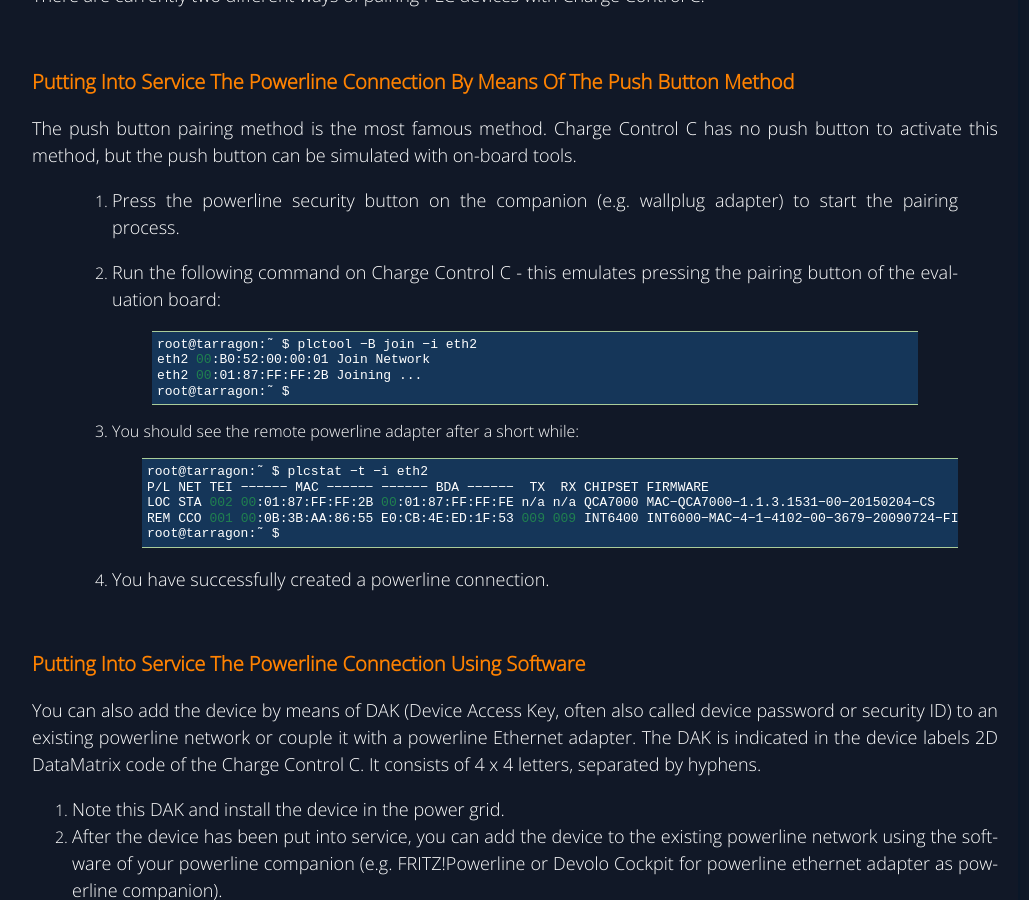
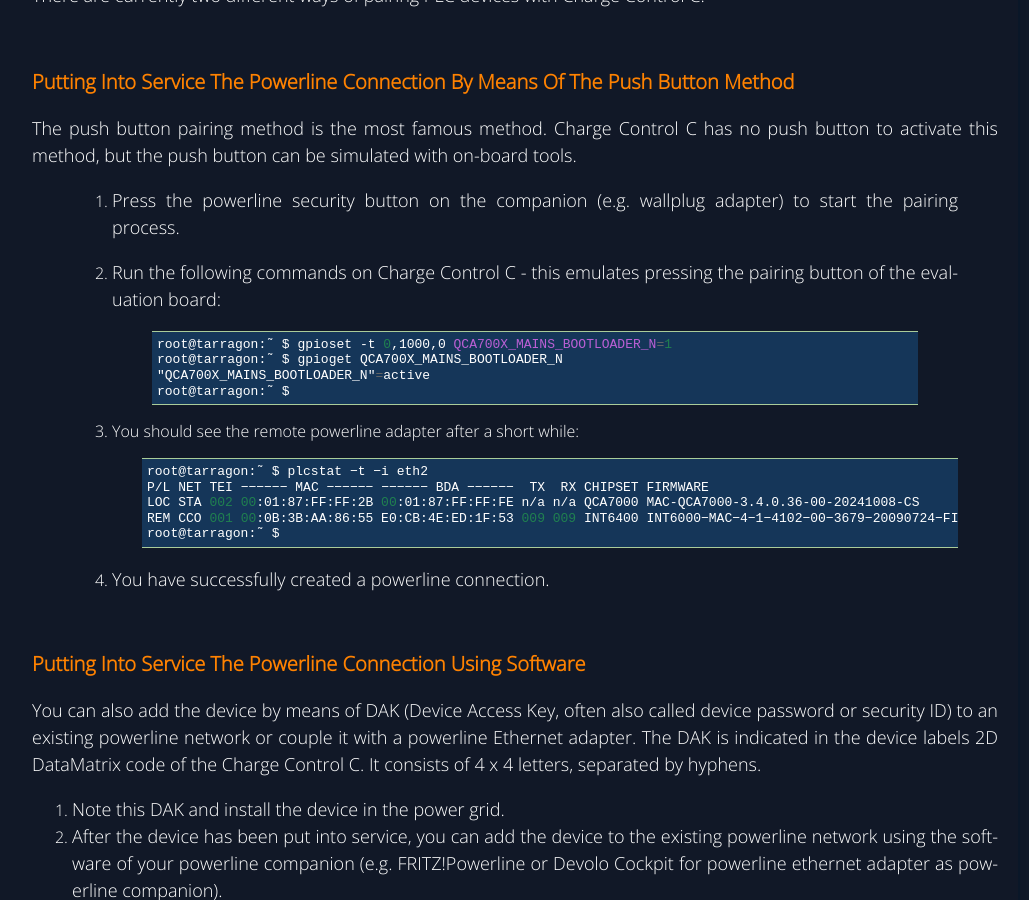
Before and after one commit to chargebyte/chargebyte-docs, a Sphinx documentation site: the page built from docs/source/hardware.rst, in a window 1280 px wide and 900 px high, scrolled down 6218 px. Shown: the whole window, without its empty margins (218-1247 px from the left). Built offline with Sphinx 7.4.7, drawn with Linux system fonts in a browser that asks for light colours.

Commit message:
Hardware: Update mains pairing to latest firmware
Because of security reasons the pairing via MME doesn't work anymore.
So update to the latest workflow.

Signed-off-by: Stefan Wahren <stefan.wahren@chargebyte.com>

```diff
--- a/docs/source/hardware.rst
+++ b/docs/source/hardware.rst
@@ -261,14 +261,14 @@ The push button pairing method is the most famous method. Charge Control C has n
 this method, but the push button can be simulated with on-board tools.
 
     1. Press the powerline security button on the companion (e.g. wallplug adapter) to start the pairing process.
-    2. Run the following command on Charge Control C - this emulates pressing the pairing button of the \
+    2. Run the following commands on Charge Control C - this emulates pressing the pairing button of the \
        evaluation board:
 
         .. code-block:: sh
 
-         root@tarragon:˜ $ plctool −B join −i eth2
-         eth2 00:B0:52:00:00:01 Join Network
-         eth2 00:01:87:FF:FF:2B Joining ...
+         root@tarragon:˜ $ gpioset -t 0,1000,0 QCA700X_MAINS_BOOTLOADER_N=1
+         root@tarragon:˜ $ gpioget QCA700X_MAINS_BOOTLOADER_N
+         "QCA700X_MAINS_BOOTLOADER_N"=active
          root@tarragon:˜ $
 
     3. You should see the remote powerline adapter after a short while:
@@ -276,7 +276,7 @@ this method, but the push button can be simulated with on-board tools.
 
          root@tarragon:˜ $ plcstat −t −i eth2
          P/L NET TEI −−−−−− MAC −−−−−− −−−−−− BDA −−−−−−  TX  RX CHIPSET FIRMWARE
-         LOC STA 002 00:01:87:FF:FF:2B 00:01:87:FF:FF:FE n/a n/a QCA7000 MAC−QCA7000−1.1.3.1531−00−20150204−CS
+         LOC STA 002 00:01:87:FF:FF:2B 00:01:87:FF:FF:FE n/a n/a QCA7000 MAC-QCA7000-3.4.0.36-00-20241008-CS
          REM CCO 001 00:0B:3B:AA:86:55 E0:CB:4E:ED:1F:53 009 009 INT6400 INT6000−MAC−4−1−4102−00−3679−20090724−FINAL−B
          root@tarragon:˜ $
 
```
